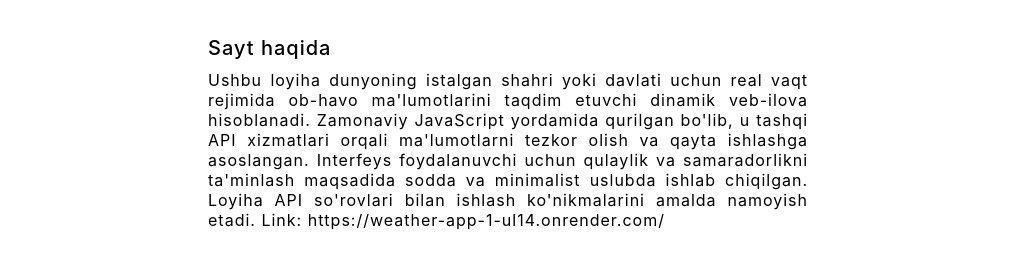
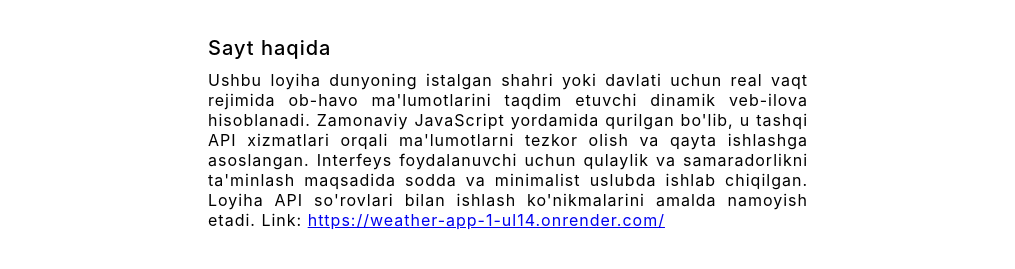
Before and after one commit to Ismoiljonnn/Ismail-s-Blog, a plain HTML site: page 4-post.html in a window 1280 px wide. Shown: the part 143-412 px from the top of the page, without its empty margins (132-1147 px from the left). Drawn offline with Linux system fonts and the light colour scheme.

Commit message:
Update link to be clickable in 4-post.html

```diff
--- a/4-post.html
+++ b/4-post.html
@@ -44,7 +44,7 @@
                 <div class="post-info-title">Sayt haqida</div>
                 <p>
                    Ushbu loyiha dunyoning istalgan shahri yoki davlati uchun real vaqt rejimida ob-havo ma'lumotlarini taqdim etuvchi dinamik veb-ilova hisoblanadi. Zamonaviy JavaScript yordamida qurilgan bo'lib, u tashqi API xizmatlari orqali ma'lumotlarni tezkor olish va qayta ishlashga asoslangan. Interfeys foydalanuvchi uchun qulaylik va samaradorlikni ta'minlash maqsadida sodda va minimalist uslubda ishlab chiqilgan. Loyiha API so'rovlari bilan ishlash ko'nikmalarini amalda namoyish etadi.
-                   Link: https://weather-app-1-ul14.onrender.com/
+                   Link: <a href="https://weather-app-1-ul14.onrender.com/">https://weather-app-1-ul14.onrender.com/</a>
                 </p>
             </div>
         </div>
```
